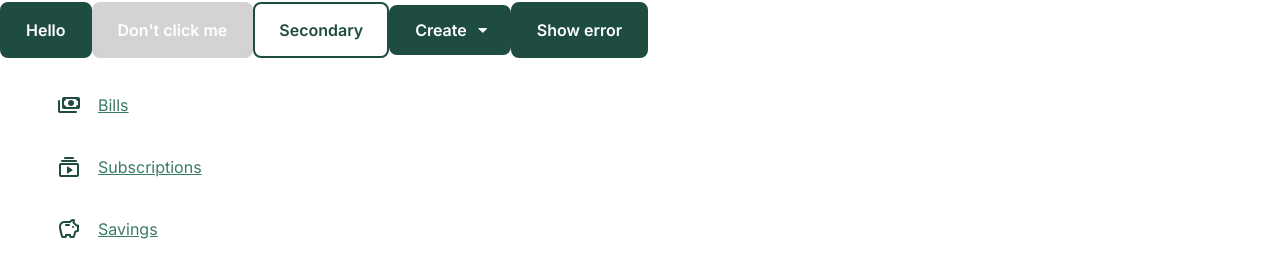
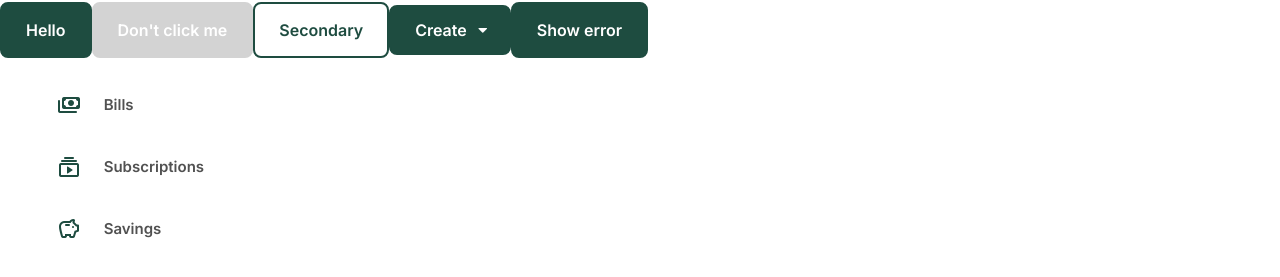
Before and after one commit to intive/patronage2023-js, a Next.js app in the folder apps/web/: page / in a window 1280 px wide. Shown: the part 139-416 px from the top of the page. Built offline with nearby package versions, Linux system fonts and the light colour scheme.

Commit message:
refactor: changed NavItems into links #P23-120

```diff
--- a/apps/web/app/NavListDemo.tsx
+++ b/apps/web/app/NavListDemo.tsx
@@ -10,18 +10,21 @@ const dummyNavItemContents: Array<NavItemContents> = [
     {
         title: "Bills",
         icon: "payments",
+        href:"#",
         id: 1,
         active: false,
     },
     {
         title: "Subscriptions",
         icon: "subscriptions",
+        href:"#",
         id: 2,
         active: false,
     },
     {
         title: "Savings",
         icon: "savings",
+        href:"#",
         id: 3,
         active: false,
     }
@@ -32,12 +35,14 @@ const NavListWrapperStyled = styled.div`
     width:20%;
 `
 
-export const NavListDemo = () => {
+export default function NavListDemo() {
 
     const [navItemContents, setNavItemContents] = useState(dummyNavItemContents)
     return (
-        <NavListWrapperStyled>
-            <NavList contents={navItemContents} setNavItemContents={setNavItemContents}></NavList>
-        </NavListWrapperStyled>
+        <>
+            <NavListWrapperStyled>
+                <NavList contents={navItemContents} setNavItemContents={setNavItemContents}></NavList>
+            </NavListWrapperStyled>
+        </>
     )
 }
--- a/apps/web/app/page.tsx
+++ b/apps/web/app/page.tsx
@@ -1,7 +1,7 @@
 import type { Metadata } from "next";
 import Buttons from "./Buttons";
 import ErrorDemo from "./ErrorDemo";
-import { NavListDemo } from "./NavListDemo";
+import NavListDemo from "./NavListDemo";
 import "./css/body.css"
 
 export const metadata: Metadata = {
--- a/packages/ui/NavItem/index.tsx
+++ b/packages/ui/NavItem/index.tsx
@@ -3,12 +3,13 @@
 import styled from "styled-components";
 import "material-symbols";
 import { Icon,LinkComponent } from "ui";
+import Link from 'next/link'
 
 export type NavItemProps = {
-    title: string,
     active: boolean,
     onClick: Function,
-} & React.HTMLProps<HTMLLIElement>;
+    href:string,
+} & React.HTMLProps<HTMLAnchorElement>;
 
 // why I use min-width:0; https://css-tricks.com/flexbox-truncated-text/
 export const ChildrenWrapper = styled.div`
@@ -24,7 +25,7 @@ export const ArrowWrapper = styled.div<NavItemProps>`
   justify-content: center;
   align-items: center;
 `
-export const NavItemStyled = styled.li<NavItemProps>`
+export const NavItemStyled = styled(Link)<NavItemProps>`
   display:flex;
   justify-content: space-between;
   align-items: center;
@@ -35,9 +36,10 @@ export const NavItemStyled = styled.li<NavItemProps>`
   padding: 15px 10px;
   border-radius: 8px;
   font-family: "Inter", sans-serif;
-  font-weight:500;
+  font-weight:600;
   overflow: hidden;
   cursor:pointer;
+  text-decoration:none;
 
   &:hover{
     background-color:#F1FBF6;
@@ -45,24 +47,18 @@ export const NavItemStyled = styled.li<NavItemProps>`
 `;
 
 export const NavItem = ({
-  title,
   active,
   onClick,
   children,
+  href,
 }: NavItemProps) => {
 
   return (
-    <NavItemStyled active={active} onClick={onClick} title={title}>
+    <NavItemStyled active={active} onClick={onClick} href={href}>
       <ChildrenWrapper>
         {children}
-        <LinkComponent href={""}>{title}</LinkComponent>
       </ChildrenWrapper>
       {active && <Icon icon="chevron_right" color="#1E4C40"></Icon>}
     </NavItemStyled>
   );
 };
-
-
-//change navitems into links - make link filling its parent, so its clickable on it's whole width/height.
-//but i don't have possibility to style LinkComponent. I cant use only  LinkComponent because i need props on each item that are not available on LinkComponent.
-//i need wrapper fro each Link. Problems width appearance and with props.
--- a/packages/ui/NavList/index.tsx
+++ b/packages/ui/NavList/index.tsx
@@ -1,13 +1,13 @@
 "use client";
 
 import styled from "styled-components";
-import { SyntheticEvent, useState } from "react";
 import { NavItem, Icon } from "ui";
 
 //creating dummy data
 export type NavItemContents = {
   title: string;
   icon?: "payments" | "subscriptions" | "savings";
+  href: string;
   id: number;
   active: boolean;
 };
@@ -67,12 +67,12 @@ export const NavList = ({
     <NavListStyled>
       {contents.map((content) => {
         return (
-          <NavItem title={content.title} active={content.active} onClick={()=> activeHandler(content.id)} key={content.id}>
+          <NavItem active={content.active} onClick={()=> activeHandler(content.id)} key={content.id} href={content.href}>
             {content.icon &&
             <IconWrapper>
               <Icon icon={content.icon} color="#1E4C40" />
             </IconWrapper>}
-            {/* <SpanStyled>{content.title}</SpanStyled> */}
+            <SpanStyled>{content.title}</SpanStyled>
           </NavItem>
         )
       })}
```
Also changed, not shown: 2 other files (tests, documents, lock files or other folders).
